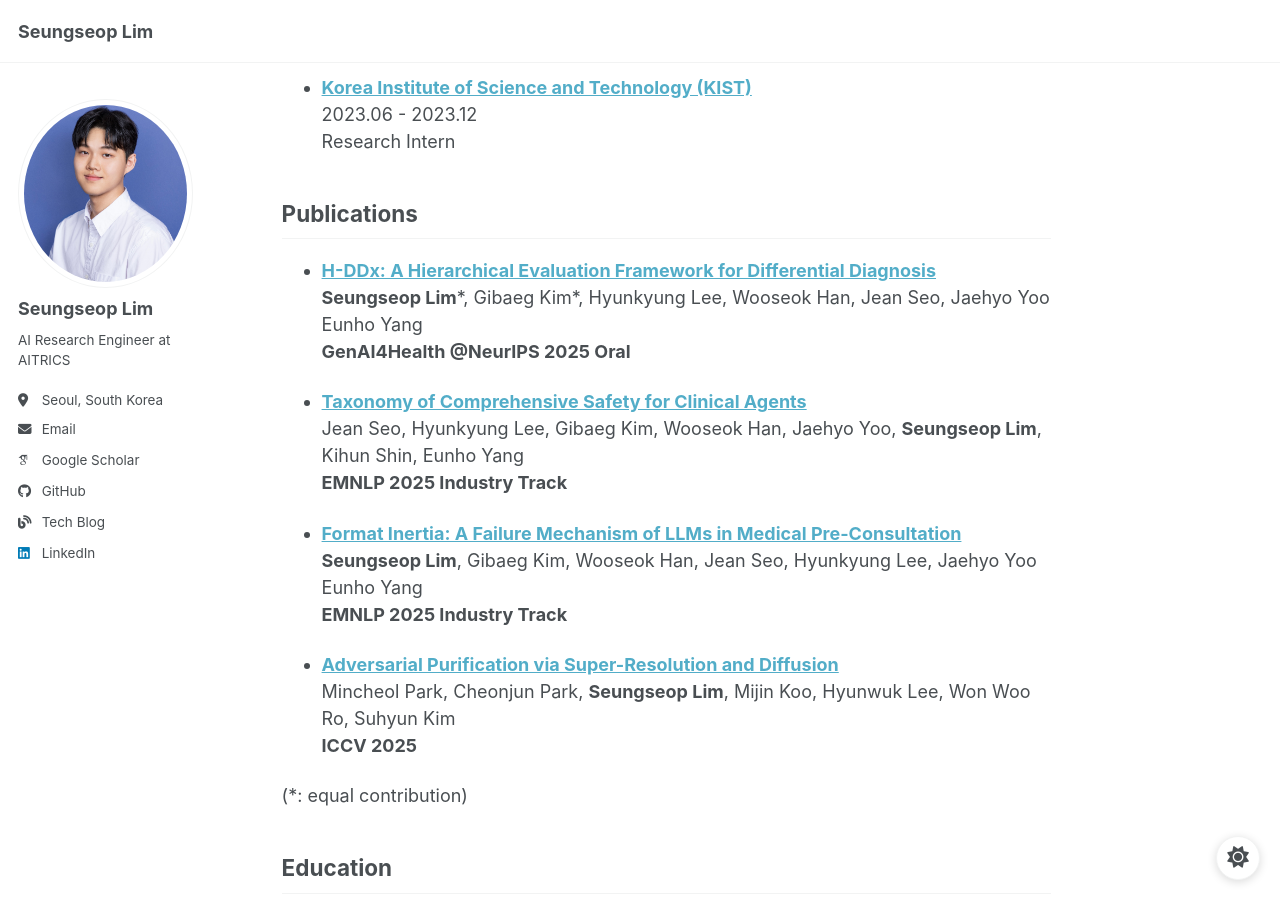
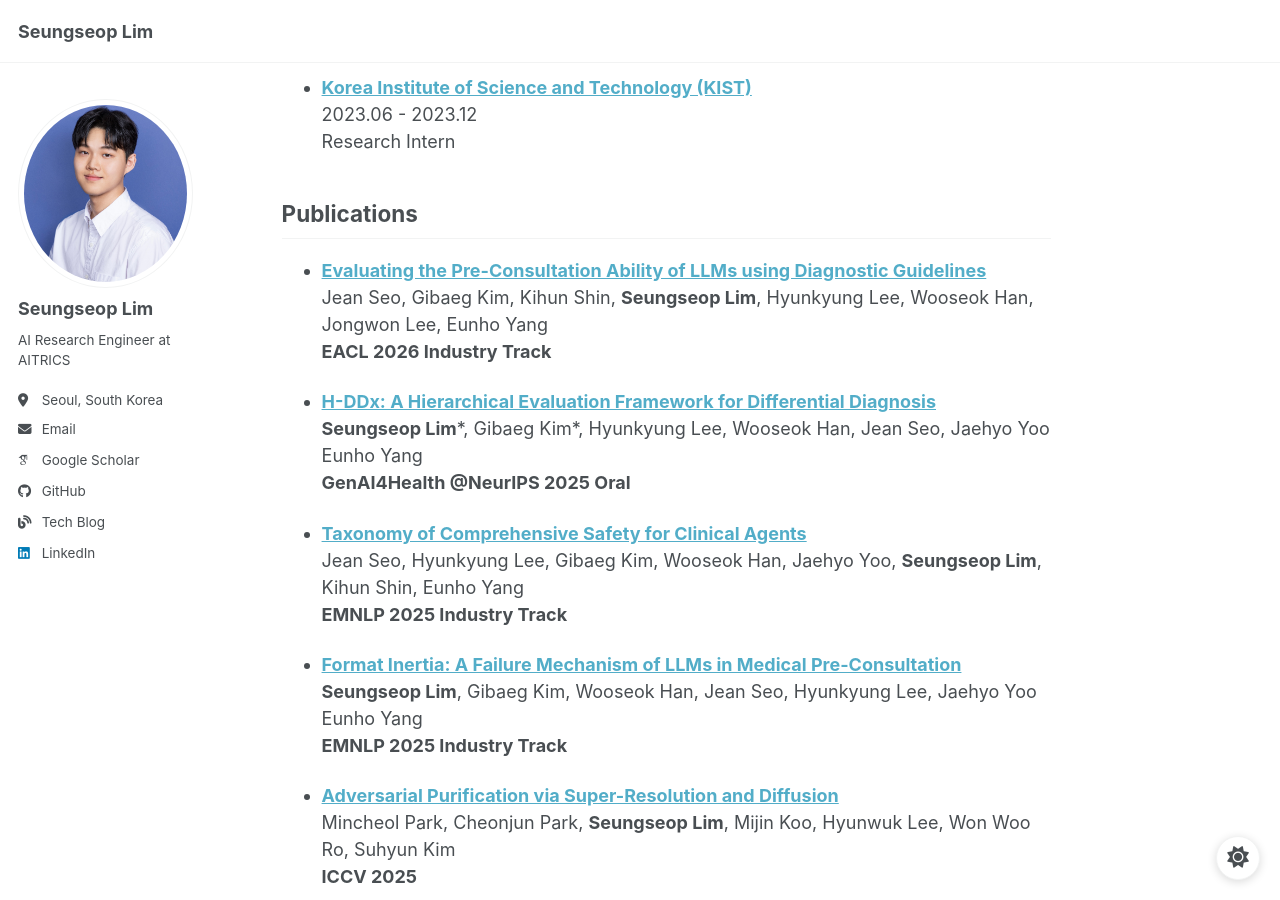
Before and after one commit to seopp/seopp.github.io, a Jekyll site: the page built from _pages/about.md, in a window 1280 px wide and 900 px high, scrolled down 501 px. Built offline with Jekyll 4.4.1, drawn with Linux system fonts in a browser that asks for light colours; some web fonts are replaced; a script bundle is joined from its source files by our own code; library files that are not in the unit come from our copies.

Commit message:
update about.md

```diff
--- a/_pages/about.md
+++ b/_pages/about.md
@@ -28,6 +28,10 @@ My research interests include:
 
 ## Publications
 
+* **[Evaluating the Pre-Consultation Ability of LLMs using Diagnostic Guidelines](https://arxiv.org/pdf/2601.03627)**
+  Jean Seo, Gibaeg Kim, Kihun Shin, **Seungseop Lim**, Hyunkyung Lee, Wooseok Han, Jongwon Lee, Eunho Yang
+  **EACL 2026 Industry Track**
+
 * **[H-DDx: A Hierarchical Evaluation Framework for Differential Diagnosis](https://arxiv.org/pdf/2510.03700)**
   **Seungseop Lim**\*, Gibaeg Kim\*, Hyunkyung Lee, Wooseok Han, Jean Seo, Jaehyo Yoo Eunho Yang
   **GenAI4Health @NeurIPS 2025 Oral**
```
